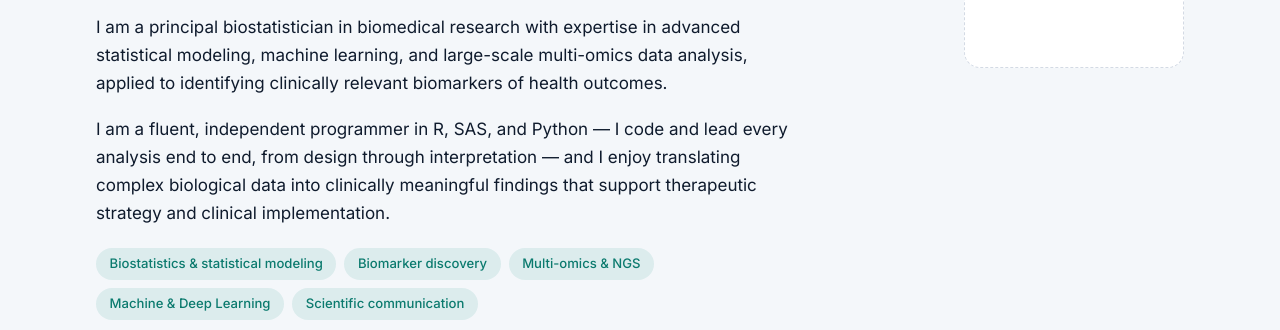
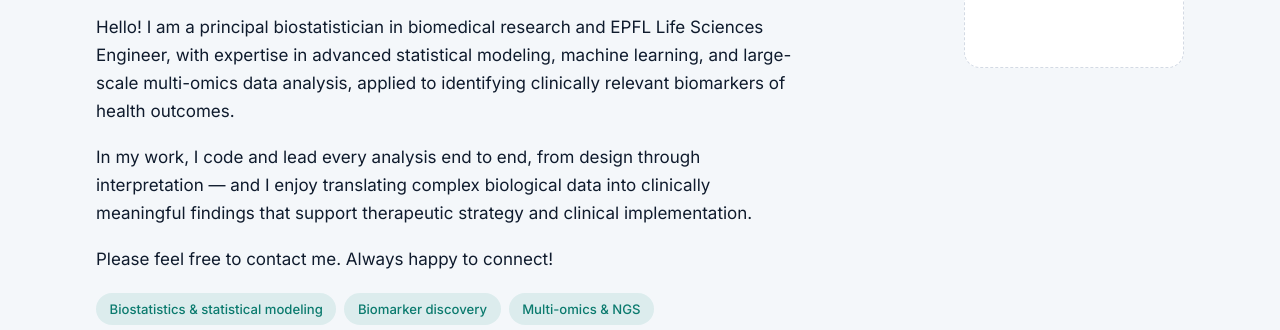
Before and after one commit to EstelleRD/EstelleRD.github.io, a plain HTML site: page index.html in a window 1280 px wide. Shown: the part 349-679 px from the top of the page. Drawn offline with Linux system fonts and the light colour scheme.

Commit message:
Update index.html

```diff
--- a/index.html
+++ b/index.html
@@ -204,15 +204,16 @@
         <h1 id="about-h"><span class="given">Estelle</span><span class="surname">Renard-Dausset</span></h1>
         <p class="role">Biomarker Biostatistician — EPFL Life Sciences Engineer</p>
 
-        <p>I am a principal biostatistician in biomedical research with expertise in
+        <p>Hello! I am a principal biostatistician in biomedical research and EPFL Life Sciences Engineer, with expertise in
         advanced statistical modeling, machine learning, and large-scale multi-omics
         data analysis, applied to identifying clinically relevant biomarkers of health
         outcomes.</p>
 
-        <p>I am a fluent, independent programmer in R, SAS, and Python — I code and lead
-        every analysis end to end, from design through interpretation — and I enjoy
+        <p>In my work,  I code and lead every analysis end to end, from design through interpretation — and I enjoy
         translating complex biological data into clinically meaningful findings that
         support therapeutic strategy and clinical implementation.</p>
+
+        <p>Please feel free to contact me. Always happy to connect!</p>
 
         <ul class="tags" aria-label="Areas of expertise">
           <li>Biostatistics &amp; statistical modeling</li>
```
